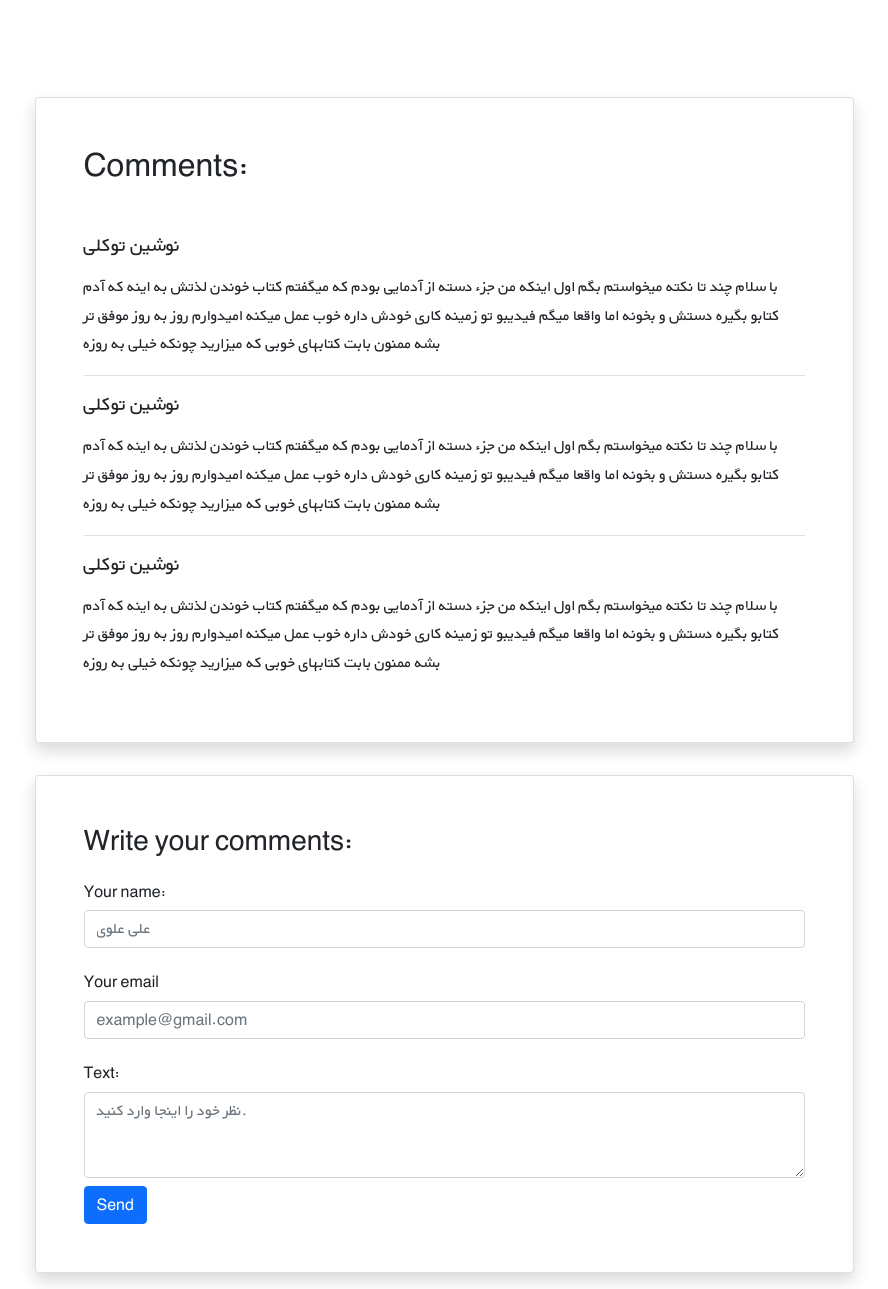
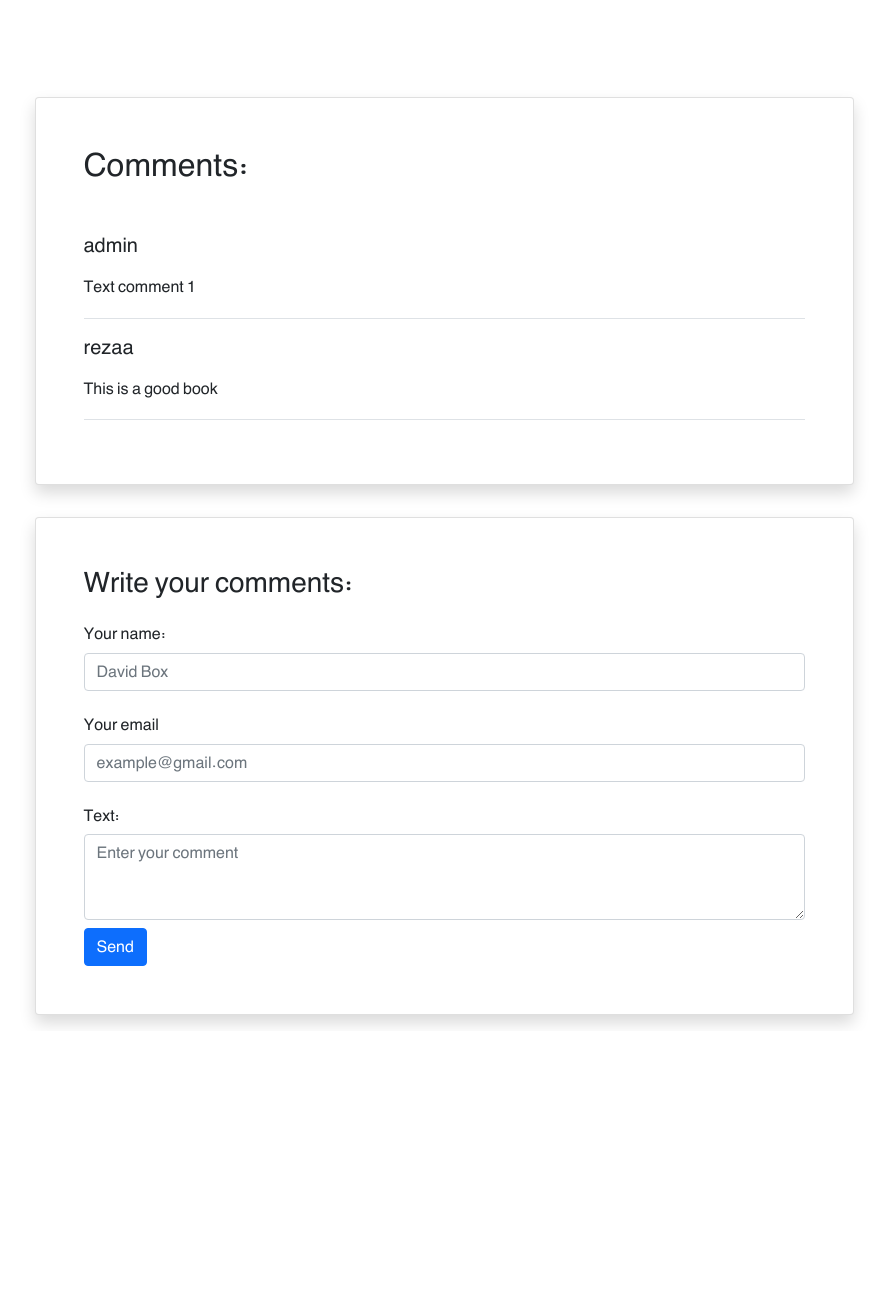
Before and after one commit to alinavabi65/Django_bookstote_project, a Django app: page /book/1/ in a window 1280 px wide. Shown: the part 841-2130 px from the top of the page, without its empty margins (196-1084 px from the left). After the commit the page ends 1867 px from the top, so only its background shows below. Run offline with Django 4.2, Linux system fonts and the light colour scheme; data comes from the database, SQL or seed files in the repository; both versions use the stored data as it was after the commit.

Commit message:
edit detail view

```diff
--- a/books/templates/books/book_detail.html
+++ b/books/templates/books/book_detail.html
@@ -44,24 +44,15 @@
                 <div class="d-flex justify-content-center">
                     <div class="card shadow my-3 p-5 w-sm-75 w-100">
                         <h2 class="mb-5">Comments:</h2>
+                        {% for comment in comments %}
                             <div class="border-bottom mb-3">
-                        <h5 class="mb-3">نوشین توکلی</h5>
-                        <p>با سلام چند تا نکته میخواستم بگم اول اینکه من جزء دسته از آدمایی بودم که میگفتم کتاب خوندن لذتش
-                            به اینه که آدم کتابو بگیره دستش و بخونه اما واقعا میگم فیدیبو تو زمینه کاری خودش داره خوب عمل
-                            میکنه امیدوارم روز به روز موفق تر بشه ممنون بابت کتابهای خوبی که میزارید چونکه خیلی به روزه</p>
+                                <h5 class="mb-3">{{ comment.user.username }}</h5>
+                                <p>{{ comment.text|linebreaks }}</p>
                             </div>
-                    <div class="border-bottom mb-3">
-                        <h5 class="mb-3">نوشین توکلی</h5>
-                        <p>با سلام چند تا نکته میخواستم بگم اول اینکه من جزء دسته از آدمایی بودم که میگفتم کتاب خوندن لذتش
-                            به اینه که آدم کتابو بگیره دستش و بخونه اما واقعا میگم فیدیبو تو زمینه کاری خودش داره خوب عمل
-                            میکنه امیدوارم روز به روز موفق تر بشه ممنون بابت کتابهای خوبی که میزارید چونکه خیلی به روزه</p>
-                    </div>
-                    <div>
-                        <h5 class="mb-3">نوشین توکلی</h5>
-                        <p>با سلام چند تا نکته میخواستم بگم اول اینکه من جزء دسته از آدمایی بودم که میگفتم کتاب خوندن لذتش
-                            به اینه که آدم کتابو بگیره دستش و بخونه اما واقعا میگم فیدیبو تو زمینه کاری خودش داره خوب عمل
-                            میکنه امیدوارم روز به روز موفق تر بشه ممنون بابت کتابهای خوبی که میزارید چونکه خیلی به روزه</p>
-                    </div>
+
+                        {% endfor %}
+
+
                     </div>
                 </div>
 
@@ -71,7 +62,7 @@
                         <form method="POST">
                             <div class="form-group py-2">
                                 <label class="py-1" for="author_name"> Your name:</label>
-                            <input type="text" class="form-control" placeholder="علی علوی" name="author_name">
+                                <input type="text" class="form-control" placeholder="David Box" name="author_name">
                             </div>
                             <div class="form-group py-2">
                                 <label class="py-1" for="email">Your email</label>
@@ -80,7 +71,7 @@
                             <div class="form-group py-2">
                                 <label class="py-1" for="comment_text">Text:</label>
                                 <textarea class="form-control" name="text" rows="3"
-                                      placeholder="نظر خود را اینجا وارد کنید."></textarea>
+                                          placeholder="Enter your comment"></textarea>
                             </div>
                             <button type="submit" class="btn btn-primary">Send</button>
                         </form>
--- a/books/urls.py
+++ b/books/urls.py
@@ -4,7 +4,7 @@ from . import views
 
 urlpatterns = [
     path('', views.BookListView.as_view(), name='list_view'),
-    path('<int:pk>/', views.BookDetailView.as_view(), name='book_detail'),
+    path('<int:pk>/', views.book_detail_view, name='book_detail'),
     path('create/', views.BookCreateView.as_view(), name='book_create'),
     path('<int:pk>/update', views.BookUpdateView.as_view(), name='book_update'),
     path('<int:pk>/delete', views.BookDeleteView.as_view(), name='book_delete'),
--- a/books/views.py
+++ b/books/views.py
@@ -1,6 +1,7 @@
-from django.shortcuts import render
+from django.shortcuts import render, get_object_or_404
 from django.views import generic
 from django.urls import reverse_lazy
+
 
 from .models import Book
 
@@ -12,10 +13,15 @@ class BookListView(generic.ListView):
     context_object_name = 'books'
 
 
-class BookDetailView(generic.DetailView):
-    model = Book
-    template_name = 'books/book_detail.html'
-    context_object_name = 'books'
+# class BookDetailView(generic.DetailView):
+#     model = Book
+#     template_name = 'books/book_detail.html'
+#     context_object_name = 'books'
+
+def book_detail_view(request, pk):
+    book = get_object_or_404(Book, pk=pk)
+    book_comments = book.comments.all()
+    return render(request, 'books/book_detail.html', {'books': book, 'comments': book_comments})
 
 
 class BookCreateView(generic.CreateView):
```
Also changed, not shown: db.sqlite3. Lines whose indentation alone changed are shown as unchanged.
